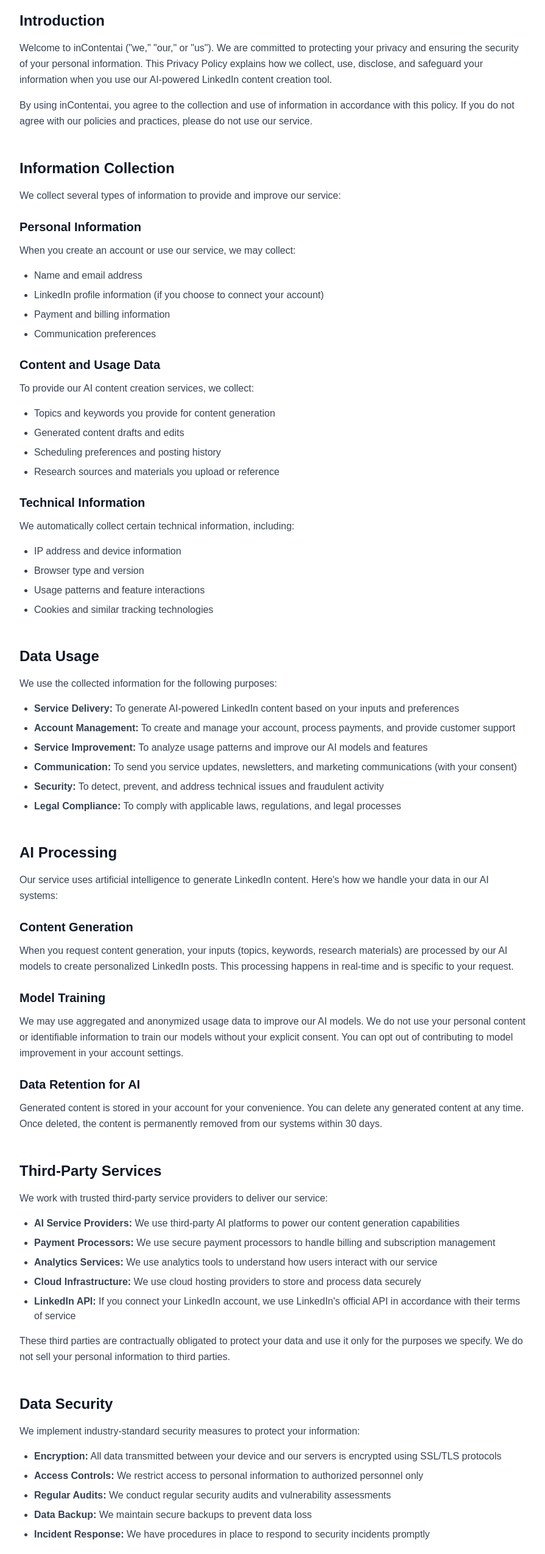
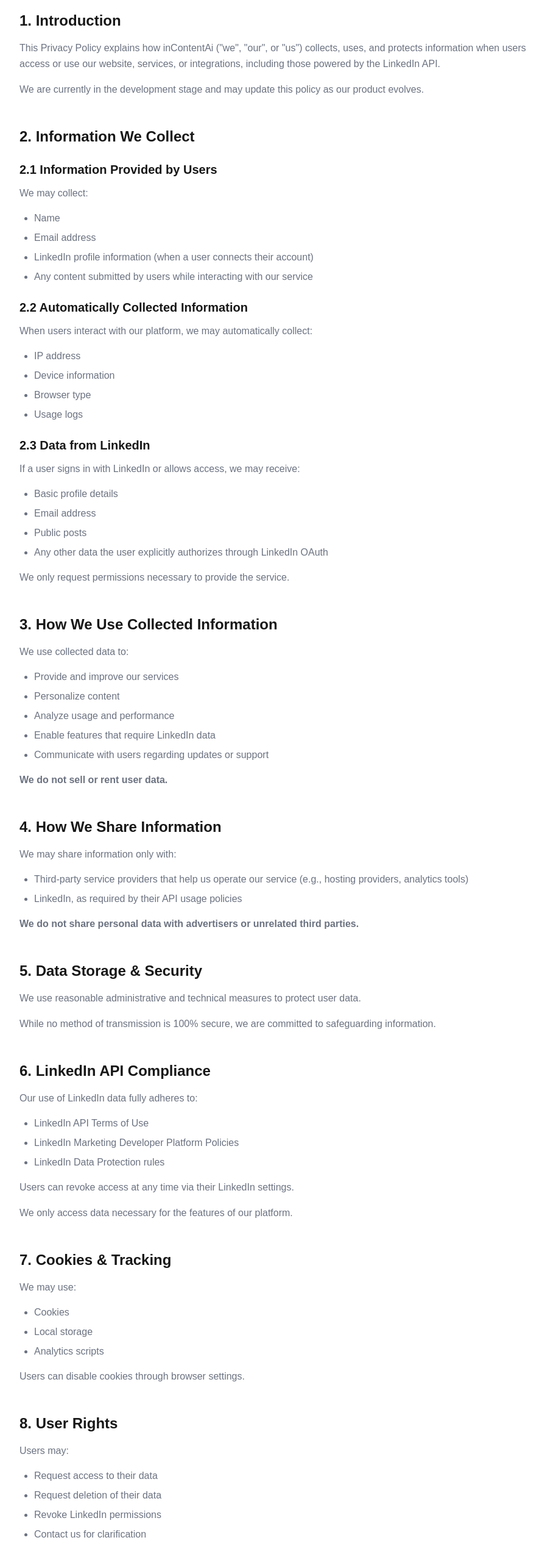
Before and after one commit to krispamB/incontentailanding, a Next.js app: page /privacy-policy in a window 1280 px wide. Shown: the part 234-2782 px from the top of the page at 61% size, without its empty margins (192-1087 px from the left). Built offline with nearby package versions, Linux system fonts and the light colour scheme; a web font is replaced by a local one.

Commit message:
[feat]: update privact policy

```diff
--- a/app/privacy-policy/page.tsx
+++ b/app/privacy-policy/page.tsx
@@ -1,7 +1,7 @@
 import type { Metadata } from 'next';
 
 export const metadata: Metadata = {
-  title: 'Privacy Policy | inContentai for LinkedIn',
+  title: 'Privacy Policy | inContentai',
   description: 'Privacy Policy for inContentai - Learn how we collect, use, and protect your data when using our AI-powered LinkedIn content creation tool.',
 };
 
@@ -9,184 +9,188 @@
   return (
     <article className="min-h-screen bg-white">
       <div className="max-w-4xl mx-auto px-4 sm:px-6 lg:px-8 py-16">
-        <h1 className="text-4xl font-bold text-gray-900 mb-4">Privacy Policy</h1>
-        <p className="text-sm text-gray-600 mb-12">Last Updated: November 20, 2025</p>
+        <h1 className="text-4xl font-bold text-text-primary mb-4">Privacy Policy</h1>
+        <p className="text-sm text-text-secondary mb-12">Last Updated: 20 November 2025</p>
 
         <div className="prose prose-lg max-w-none">
           {/* Introduction */}
           <section className="mb-12" aria-labelledby="introduction-heading">
-            <h2 id="introduction-heading" className="text-2xl font-semibold text-gray-900 mb-4">Introduction</h2>
-            <p className="text-gray-700 leading-relaxed mb-4">
-              Welcome to inContentai (&quot;we,&quot; &quot;our,&quot; or &quot;us&quot;). We are committed to protecting your privacy and ensuring the security of your personal information. This Privacy Policy explains how we collect, use, disclose, and safeguard your information when you use our AI-powered LinkedIn content creation tool.
+            <h2 id="introduction-heading" className="text-2xl font-semibold text-text-primary mb-4">1. Introduction</h2>
+            <p className="text-text-secondary leading-relaxed mb-4">
+              This Privacy Policy explains how inContentAi (&quot;we&quot;, &quot;our&quot;, or &quot;us&quot;) collects, uses, and protects information when users access or use our website, services, or integrations, including those powered by the LinkedIn API.
             </p>
-            <p className="text-gray-700 leading-relaxed">
-              By using inContentai, you agree to the collection and use of information in accordance with this policy. If you do not agree with our policies and practices, please do not use our service.
+            <p className="text-text-secondary leading-relaxed">
+              We are currently in the development stage and may update this policy as our product evolves.
             </p>
           </section>
 
-          {/* Information Collection */}
+          {/* Information We Collect */}
           <section className="mb-12" aria-labelledby="information-collection-heading">
-            <h2 id="information-collection-heading" className="text-2xl font-semibold text-gray-900 mb-4">Information Collection</h2>
-            <p className="text-gray-700 leading-relaxed mb-4">
-              We collect several types of information to provide and improve our service:
+            <h2 id="information-collection-heading" className="text-2xl font-semibold text-text-primary mb-4">2. Information We Collect</h2>
+
+            <h3 className="text-xl font-semibold text-text-primary mb-3 mt-6">2.1 Information Provided by Users</h3>
+            <p className="text-text-secondary leading-relaxed mb-4">
+              We may collect:
             </p>
-
-            <h3 className="text-xl font-semibold text-gray-900 mb-3 mt-6">Personal Information</h3>
-            <p className="text-gray-700 leading-relaxed mb-4">
-              When you create an account or use our service, we may collect:
-            </p>
-            <ul className="list-disc pl-6 mb-4 text-gray-700 space-y-2">
-              <li>Name and email address</li>
-              <li>LinkedIn profile information (if you choose to connect your account)</li>
-              <li>Payment and billing information</li>
-              <li>Communication preferences</li>
+            <ul className="list-disc pl-6 mb-4 text-text-secondary space-y-2">
+              <li>Name</li>
+              <li>Email address</li>
+              <li>LinkedIn profile information (when a user connects their account)</li>
+              <li>Any content submitted by users while interacting with our service</li>
             </ul>
 
-            <h3 className="text-xl font-semibold text-gray-900 mb-3 mt-6">Content and Usage Data</h3>
-            <p className="text-gray-700 leading-relaxed mb-4">
-              To provide our AI content creation services, we collect:
+            <h3 className="text-xl font-semibold text-text-primary mb-3 mt-6">2.2 Automatically Collected Information</h3>
+            <p className="text-text-secondary leading-relaxed mb-4">
+              When users interact with our platform, we may automatically collect:
             </p>
-            <ul className="list-disc pl-6 mb-4 text-gray-700 space-y-2">
-              <li>Topics and keywords you provide for content generation</li>
-              <li>Generated content drafts and edits</li>
-              <li>Scheduling preferences and posting history</li>
-              <li>Research sources and materials you upload or reference</li>
+            <ul className="list-disc pl-6 mb-4 text-text-secondary space-y-2">
+              <li>IP address</li>
+              <li>Device information</li>
+              <li>Browser type</li>
+              <li>Usage logs</li>
             </ul>
 
-            <h3 className="text-xl font-semibold text-gray-900 mb-3 mt-6">Technical Information</h3>
-            <p className="text-gray-700 leading-relaxed mb-4">
-              We automatically collect certain technical information, including:
+            <h3 className="text-xl font-semibold text-text-primary mb-3 mt-6">2.3 Data from LinkedIn</h3>
+            <p className="text-text-secondary leading-relaxed mb-4">
+              If a user signs in with LinkedIn or allows access, we may receive:
             </p>
-            <ul className="list-disc pl-6 mb-4 text-gray-700 space-y-2">
-              <li>IP address and device information</li>
-              <li>Browser type and version</li>
-              <li>Usage patterns and feature interactions</li>
-              <li>Cookies and similar tracking technologies</li>
+            <ul className="list-disc pl-6 mb-4 text-text-secondary space-y-2">
+              <li>Basic profile details</li>
+              <li>Email address</li>
+              <li>Public posts</li>
+              <li>Any other data the user explicitly authorizes through LinkedIn OAuth</li>
             </ul>
-          </section>
-
-          {/* Data Usage */}
-          <section className="mb-12" aria-labelledby="data-usage-heading">
-            <h2 id="data-usage-heading" className="text-2xl font-semibold text-gray-900 mb-4">Data Usage</h2>
-            <p className="text-gray-700 leading-relaxed mb-4">
-              We use the collected information for the following purposes:
-            </p>
-            <ul className="list-disc pl-6 mb-4 text-gray-700 space-y-2">
-              <li><strong>Service Delivery:</strong> To generate AI-powered LinkedIn content based on your inputs and preferences</li>
-              <li><strong>Account Management:</strong> To create and manage your account, process payments, and provide customer support</li>
-              <li><strong>Service Improvement:</strong> To analyze usage patterns and improve our AI models and features</li>
-              <li><strong>Communication:</strong> To send you service updates, newsletters, and marketing communications (with your consent)</li>
-              <li><strong>Security:</strong> To detect, prevent, and address technical issues and fraudulent activity</li>
-              <li><strong>Legal Compliance:</strong> To comply with applicable laws, regulations, and legal processes</li>
-            </ul>
-          </section>
-
-          {/* AI Processing */}
-          <section className="mb-12" aria-labelledby="ai-processing-heading">
-            <h2 id="ai-processing-heading" className="text-2xl font-semibold text-gray-900 mb-4">AI Processing</h2>
-            <p className="text-gray-700 leading-relaxed mb-4">
-              Our service uses artificial intelligence to generate LinkedIn content. Here&apos;s how we handle your data in our AI systems:
-            </p>
-
-            <h3 className="text-xl font-semibold text-gray-900 mb-3 mt-6">Content Generation</h3>
-            <p className="text-gray-700 leading-relaxed mb-4">
-              When you request content generation, your inputs (topics, keywords, research materials) are processed by our AI models to create personalized LinkedIn posts. This processing happens in real-time and is specific to your request.
-            </p>
-
-            <h3 className="text-xl font-semibold text-gray-900 mb-3 mt-6">Model Training</h3>
-            <p className="text-gray-700 leading-relaxed mb-4">
-              We may use aggregated and anonymized usage data to improve our AI models. We do not use your personal content or identifiable information to train our models without your explicit consent. You can opt out of contributing to model improvement in your account settings.
-            </p>
-
-            <h3 className="text-xl font-semibold text-gray-900 mb-3 mt-6">Data Retention for AI</h3>
-            <p className="text-gray-700 leading-relaxed mb-4">
-              Generated content is stored in your account for your convenience. You can delete any generated content at any time. Once deleted, the content is permanently removed from our systems within 30 days.
+            <p className="text-text-secondary leading-relaxed mt-4">
+              We only request permissions necessary to provide the service.
             </p>
           </section>
 
-          {/* Third-Party Services */}
-          <section className="mb-12" aria-labelledby="third-party-services-heading">
-            <h2 id="third-party-services-heading" className="text-2xl font-semibold text-gray-900 mb-4">Third-Party Services</h2>
-            <p className="text-gray-700 leading-relaxed mb-4">
-              We work with trusted third-party service providers to deliver our service:
+          {/* How We Use Collected Information */}
+          <section className="mb-12" aria-labelledby="data-usage-heading">
+            <h2 id="data-usage-heading" className="text-2xl font-semibold text-text-primary mb-4">3. How We Use Collected Information</h2>
+            <p className="text-text-secondary leading-relaxed mb-4">
+              We use collected data to:
             </p>
-            <ul className="list-disc pl-6 mb-4 text-gray-700 space-y-2">
-              <li><strong>AI Service Providers:</strong> We use third-party AI platforms to power our content generation capabilities</li>
-              <li><strong>Payment Processors:</strong> We use secure payment processors to handle billing and subscription management</li>
-              <li><strong>Analytics Services:</strong> We use analytics tools to understand how users interact with our service</li>
-              <li><strong>Cloud Infrastructure:</strong> We use cloud hosting providers to store and process data securely</li>
-              <li><strong>LinkedIn API:</strong> If you connect your LinkedIn account, we use LinkedIn&apos;s official API in accordance with their terms of service</li>
+            <ul className="list-disc pl-6 mb-4 text-text-secondary space-y-2">
+              <li>Provide and improve our services</li>
+              <li>Personalize content</li>
+              <li>Analyze usage and performance</li>
+              <li>Enable features that require LinkedIn data</li>
+              <li>Communicate with users regarding updates or support</li>
             </ul>
-            <p className="text-gray-700 leading-relaxed mt-4">
-              These third parties are contractually obligated to protect your data and use it only for the purposes we specify. We do not sell your personal information to third parties.
+            <p className="text-text-secondary leading-relaxed mt-4 font-semibold">
+              We do not sell or rent user data.
             </p>
           </section>
 
-          {/* Data Security */}
+          {/* How We Share Information */}
+          <section className="mb-12" aria-labelledby="data-sharing-heading">
+            <h2 id="data-sharing-heading" className="text-2xl font-semibold text-text-primary mb-4">4. How We Share Information</h2>
+            <p className="text-text-secondary leading-relaxed mb-4">
+              We may share information only with:
+            </p>
+            <ul className="list-disc pl-6 mb-4 text-text-secondary space-y-2">
+              <li>Third-party service providers that help us operate our service (e.g., hosting providers, analytics tools)</li>
+              <li>LinkedIn, as required by their API usage policies</li>
+            </ul>
+            <p className="text-text-secondary leading-relaxed mt-4 font-semibold">
+              We do not share personal data with advertisers or unrelated third parties.
+            </p>
+          </section>
+
+          {/* Data Storage & Security */}
           <section className="mb-12" aria-labelledby="data-security-heading">
-            <h2 id="data-security-heading" className="text-2xl font-semibold text-gray-900 mb-4">Data Security</h2>
-            <p className="text-gray-700 leading-relaxed mb-4">
-              We implement industry-standard security measures to protect your information:
+            <h2 id="data-security-heading" className="text-2xl font-semibold text-text-primary mb-4">5. Data Storage & Security</h2>
+            <p className="text-text-secondary leading-relaxed mb-4">
+              We use reasonable administrative and technical measures to protect user data.
             </p>
-            <ul className="list-disc pl-6 mb-4 text-gray-700 space-y-2">
-              <li><strong>Encryption:</strong> All data transmitted between your device and our servers is encrypted using SSL/TLS protocols</li>
-              <li><strong>Access Controls:</strong> We restrict access to personal information to authorized personnel only</li>
-              <li><strong>Regular Audits:</strong> We conduct regular security audits and vulnerability assessments</li>
-              <li><strong>Data Backup:</strong> We maintain secure backups to prevent data loss</li>
-              <li><strong>Incident Response:</strong> We have procedures in place to respond to security incidents promptly</li>
+            <p className="text-text-secondary leading-relaxed">
+              While no method of transmission is 100% secure, we are committed to safeguarding information.
+            </p>
+          </section>
+
+          {/* LinkedIn API Compliance */}
+          <section className="mb-12" aria-labelledby="linkedin-api-heading">
+            <h2 id="linkedin-api-heading" className="text-2xl font-semibold text-text-primary mb-4">6. LinkedIn API Compliance</h2>
+            <p className="text-text-secondary leading-relaxed mb-4">
+              Our use of LinkedIn data fully adheres to:
+            </p>
+            <ul className="list-disc pl-6 mb-4 text-text-secondary space-y-2">
+              <li>LinkedIn API Terms of Use</li>
+              <li>LinkedIn Marketing Developer Platform Policies</li>
+              <li>LinkedIn Data Protection rules</li>
             </ul>
-            <p className="text-gray-700 leading-relaxed mt-4">
-              While we strive to protect your information, no method of transmission over the internet or electronic storage is 100% secure. We cannot guarantee absolute security but are committed to protecting your data to the best of our ability.
+            <p className="text-text-secondary leading-relaxed mb-4">
+              Users can revoke access at any time via their LinkedIn settings.
+            </p>
+            <p className="text-text-secondary leading-relaxed">
+              We only access data necessary for the features of our platform.
+            </p>
+          </section>
+
+          {/* Cookies & Tracking */}
+          <section className="mb-12" aria-labelledby="cookies-heading">
+            <h2 id="cookies-heading" className="text-2xl font-semibold text-text-primary mb-4">7. Cookies & Tracking</h2>
+            <p className="text-text-secondary leading-relaxed mb-4">
+              We may use:
+            </p>
+            <ul className="list-disc pl-6 mb-4 text-text-secondary space-y-2">
+              <li>Cookies</li>
+              <li>Local storage</li>
+              <li>Analytics scripts</li>
+            </ul>
+            <p className="text-text-secondary leading-relaxed mt-4">
+              Users can disable cookies through browser settings.
             </p>
           </section>
 
           {/* User Rights */}
           <section className="mb-12" aria-labelledby="user-rights-heading">
-            <h2 id="user-rights-heading" className="text-2xl font-semibold text-gray-900 mb-4">User Rights</h2>
-            <p className="text-gray-700 leading-relaxed mb-4">
-              You have the following rights regarding your personal information:
+            <h2 id="user-rights-heading" className="text-2xl font-semibold text-text-primary mb-4">8. User Rights</h2>
+            <p className="text-text-secondary leading-relaxed mb-4">
+              Users may:
             </p>
+            <ul className="list-disc pl-6 mb-4 text-text-secondary space-y-2">
+              <li>Request access to their data</li>
+              <li>Request deletion of their data</li>
+              <li>Revoke LinkedIn permissions</li>
+              <li>Contact us for clarification</li>
+            </ul>
+            <p className="text-text-secondary leading-relaxed mt-4">
+              <strong>Contact:</strong> incontentai@gmail.com
+            </p>
+          </section>
 
-            <h3 className="text-xl font-semibold text-gray-900 mb-3 mt-6">Access and Portability</h3>
-            <p className="text-gray-700 leading-relaxed mb-4">
-              You have the right to access your personal information and request a copy of your data in a portable format.
+          {/* Children's Privacy */}
+          <section className="mb-12" aria-labelledby="childrens-privacy-heading">
+            <h2 id="childrens-privacy-heading" className="text-2xl font-semibold text-text-primary mb-4">9. Children&apos;s Privacy</h2>
+            <p className="text-text-secondary leading-relaxed">
+              We do not knowingly collect data from individuals under the age of 13.
             </p>
+          </section>
 
-            <h3 className="text-xl font-semibold text-gray-900 mb-3 mt-6">Correction and Update</h3>
-            <p className="text-gray-700 leading-relaxed mb-4">
-              You can update your account information at any time through your account settings. If you need assistance, contact our support team.
+          {/* Changes to This Policy */}
+          <section className="mb-12" aria-labelledby="policy-changes-heading">
+            <h2 id="policy-changes-heading" className="text-2xl font-semibold text-text-primary mb-4">10. Changes to This Policy</h2>
+            <p className="text-text-secondary leading-relaxed mb-4">
+              We may update this Privacy Policy as we continue building.
             </p>
-
-            <h3 className="text-xl font-semibold text-gray-900 mb-3 mt-6">Deletion</h3>
-            <p className="text-gray-700 leading-relaxed mb-4">
-              You have the right to request deletion of your personal information. You can delete your account through your account settings, or contact us for assistance. Please note that some information may be retained for legal or legitimate business purposes.
-            </p>
-
-            <h3 className="text-xl font-semibold text-gray-900 mb-3 mt-6">Opt-Out</h3>
-            <p className="text-gray-700 leading-relaxed mb-4">
-              You can opt out of marketing communications at any time by clicking the unsubscribe link in our emails or updating your communication preferences in your account settings.
-            </p>
-
-            <h3 className="text-xl font-semibold text-gray-900 mb-3 mt-6">Data Processing Objection</h3>
-            <p className="text-gray-700 leading-relaxed mb-4">
-              You have the right to object to certain types of data processing. Contact us to exercise this right.
+            <p className="text-text-secondary leading-relaxed">
+              Updates will be posted with a new &quot;Last Updated&quot; date.
             </p>
           </section>
 
           {/* Contact Information */}
           <section className="mb-12" aria-labelledby="contact-information-heading">
-            <h2 id="contact-information-heading" className="text-2xl font-semibold text-gray-900 mb-4">Contact Information</h2>
-            <p className="text-gray-700 leading-relaxed mb-4">
-              If you have questions, concerns, or requests regarding this Privacy Policy or our data practices, please contact us:
+            <h2 id="contact-information-heading" className="text-2xl font-semibold text-text-primary mb-4">11. Contact Information</h2>
+            <p className="text-text-secondary leading-relaxed mb-4">
+              For questions or concerns, contact us at:
             </p>
-            <div className="bg-gray-50 p-6 rounded-lg mt-4">
-              <p className="text-gray-700 mb-2"><strong>Email:</strong> privacy@incontentai.com</p>
-              <p className="text-gray-700 mb-2"><strong>Support:</strong> support@incontentai.com</p>
-              <p className="text-gray-700"><strong>Response Time:</strong> We aim to respond to all privacy-related inquiries within 48 hours</p>
+            <div className="bg-surface p-6 rounded-lg mt-4">
+              <p className="text-text-secondary mb-2">
+                <strong>Email:</strong> incontentai@gmail.com
+              </p>
             </div>
-            <p className="text-gray-700 leading-relaxed mt-6">
-              We reserve the right to update this Privacy Policy from time to time. We will notify you of any material changes by posting the new Privacy Policy on this page and updating the &quot;Last Updated&quot; date. Your continued use of the service after any changes constitutes acceptance of the updated policy.
-            </p>
           </section>
         </div>
       </div>
```
Also changed, not shown: privacy.txt (added).
